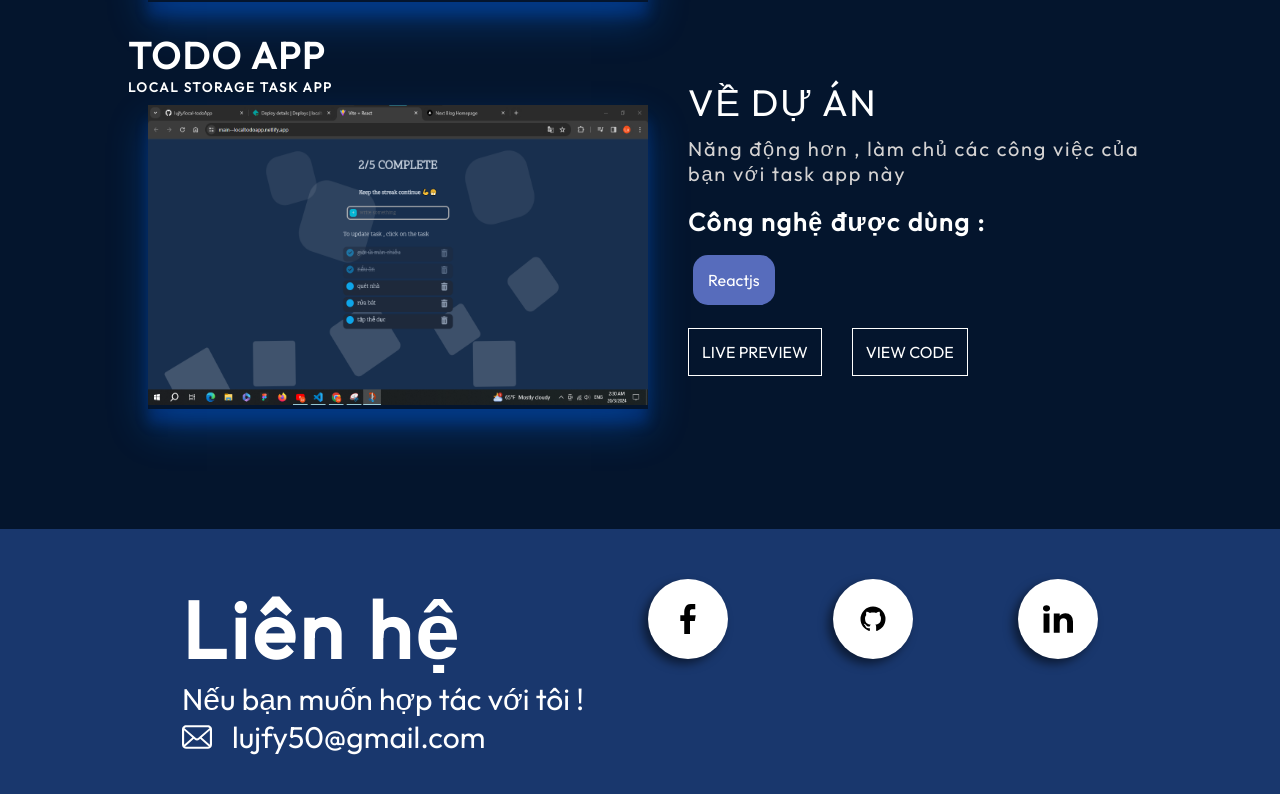
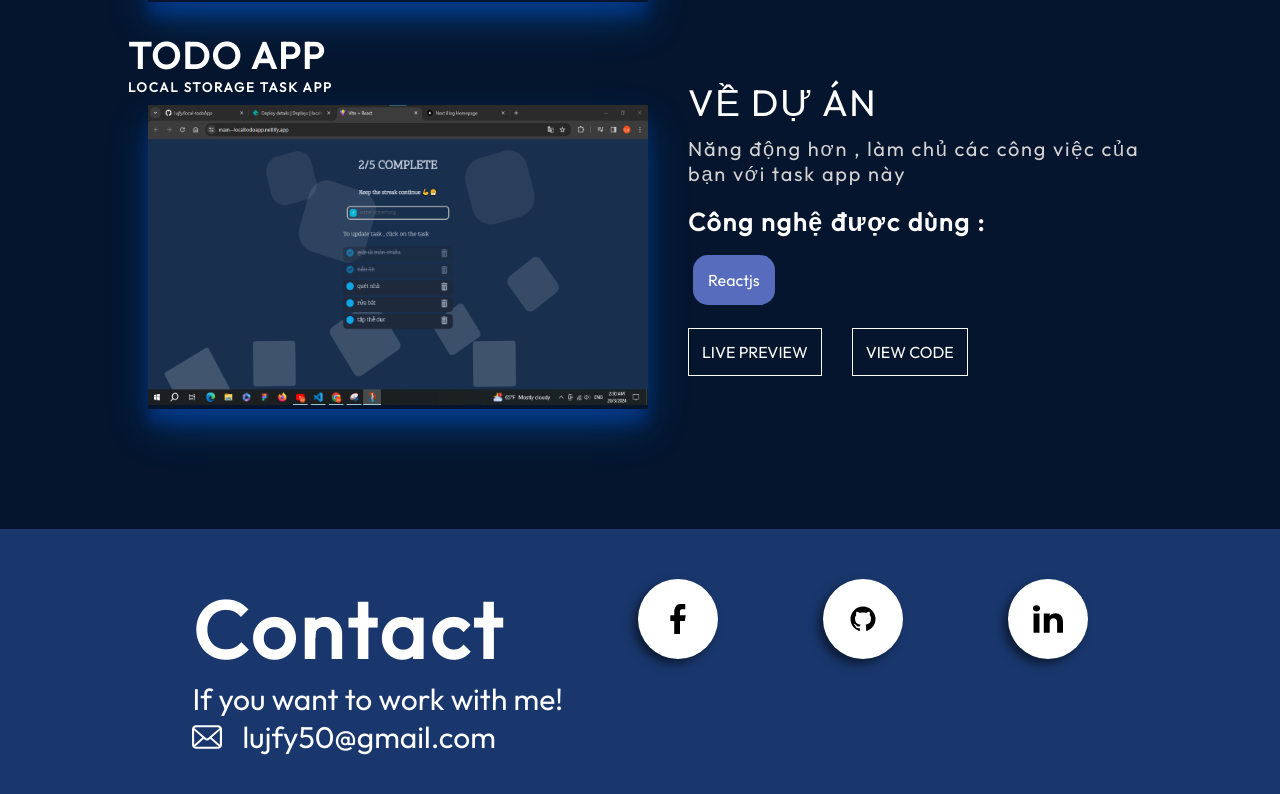
Before and after one commit to lujfy/PORTFOLIO, a React (Vite) app: page / in a window 1280 px wide. Shown: the part 3129-3923 px from the top of the page. Built offline with nearby package versions, Linux system fonts and the light colour scheme.

Commit message:
Update Contact.jsx

```diff
--- a/src/components/Contact/Contact.jsx
+++ b/src/components/Contact/Contact.jsx
@@ -8,8 +8,8 @@ function Contact() {
     <footer id='contact' className={styles.container}>
 
       <div className={styles.text}>
-        <h2>Liên hệ</h2>
-        <p>Nếu bạn muốn hợp tác với tôi !</p>
+        <h2>Contact</h2>
+        <p>If you want to work with me!</p>
         <div className={styles.mail}>
           <img src={getImageUrl('contact/email.svg')} />
           <p>lujfy50@gmail.com</p>
```
